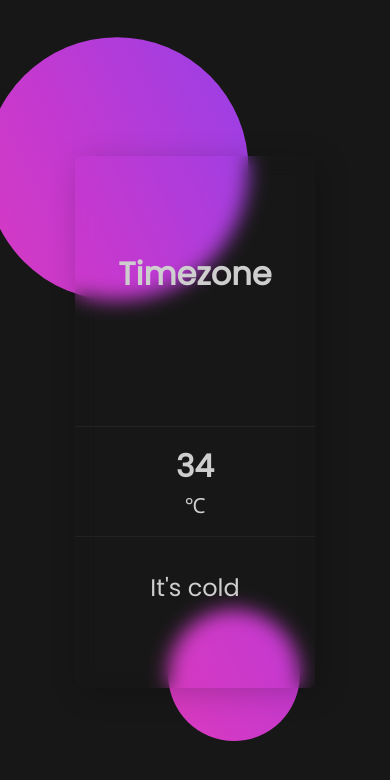
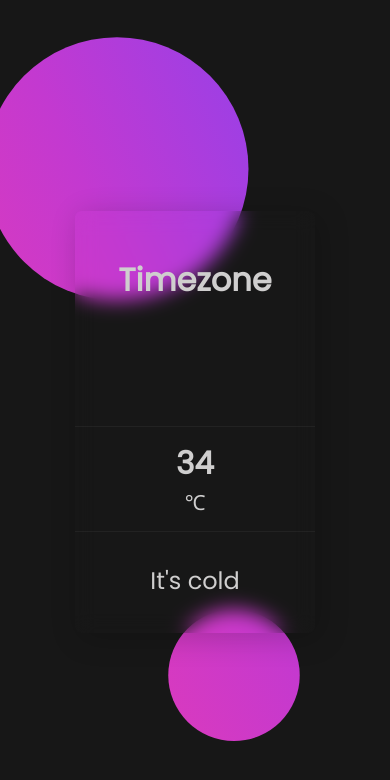
Before and after one commit to saurabh1996-rex/Know-your-weather, a plain HTML site: page index.html in a window 390 px wide. Drawn offline with Linux system fonts and the light colour scheme.

Commit message:
Update style.css

```diff
--- a/css/style.css
+++ b/css/style.css
@@ -136,7 +136,7 @@ body::after {
 
 @media (max-width: 760px) {
   .container {
-    height: 63vh;
+    height: 50vh;
     width: 240px;
     padding: 5px;
     font-size: 1.2rem;
```
